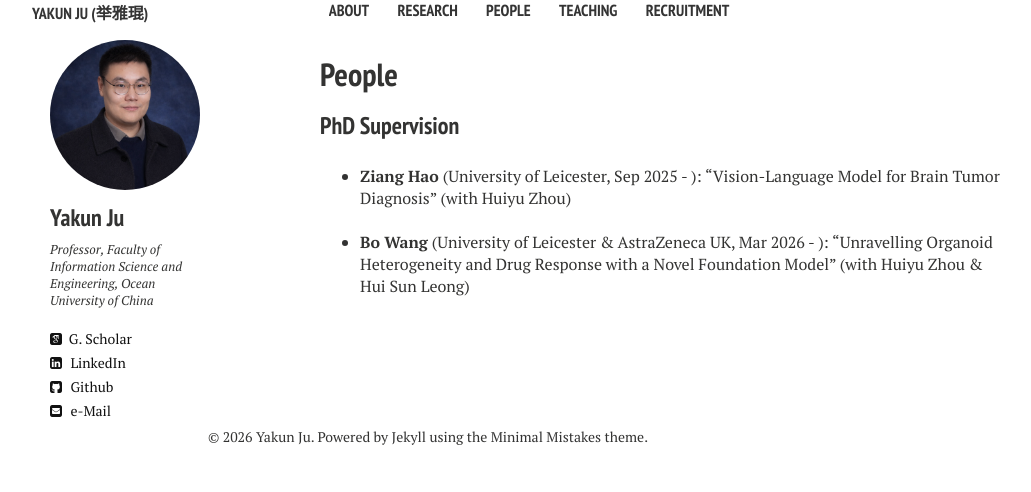
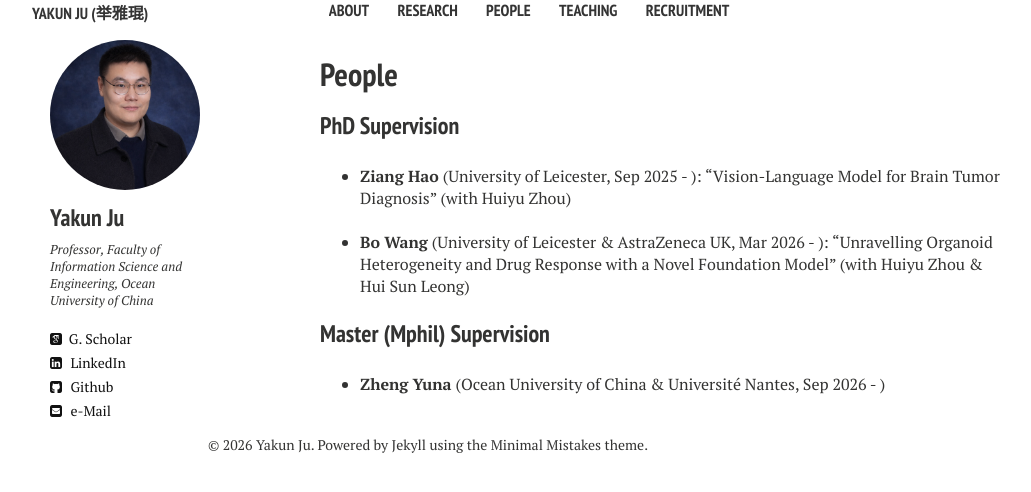
Before and after one commit to juyakun/juyakun.github.io, a Jekyll site: the page built from people.md, in a window 1280 px wide. Shown: the top 492 px of the page, without its empty margins (112-1143 px from the left). Built offline with Jekyll 4.4.1, drawn with Linux system fonts in a browser that asks for light colours; nearby versions of some CDN libraries.

Commit message:
Add Master (Mphil) Supervision section
Added a new section for Master (Mphil) Supervision.

```diff
--- a/people.md
+++ b/people.md
@@ -11,3 +11,9 @@ comments: false
 <br>
 <br>
 * **Bo Wang** (University of Leicester & AstraZeneca UK, Mar 2026 - ):  "Unravelling Organoid Heterogeneity and Drug Response with a Novel Foundation Model" (with Huiyu Zhou & Hui Sun Leong)
+
+
+### Master (Mphil) Supervision
+* **Zheng Yuna** (Ocean University of China & Université Nantes, Sep 2026 - )
+<br>
+<br>
```
